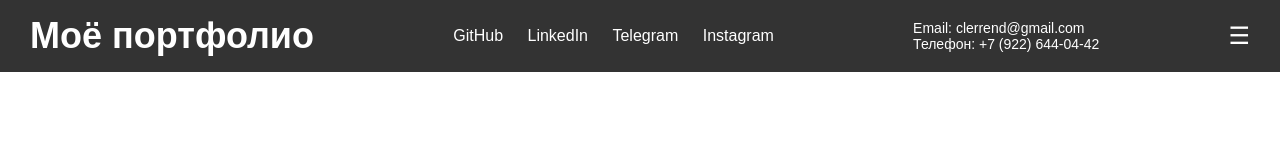
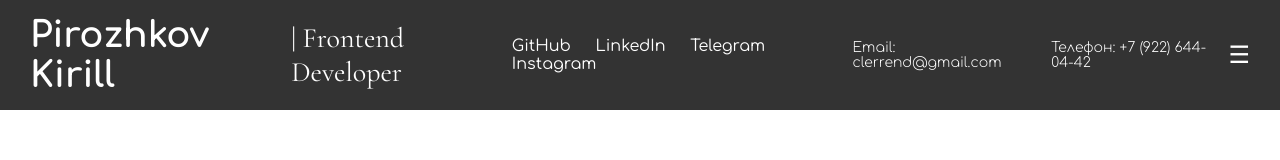
Before and after one commit to KPirozhkov/Frontend-portfolio, a plain HTML site: page src/index.html in a window 1280 px wide. Drawn offline with nearby package versions, Linux system fonts and the light colour scheme.

Commit message:
KAN-4: финальный хедер

```diff
--- a/src/index.html
+++ b/src/index.html
@@ -1,38 +1,34 @@
 <!DOCTYPE html>
 <html lang="ru">
-<head>
-    <meta charset="UTF-8">
-    <meta name="viewport" content="width=device-width, initial-scale=1.0">
-    <link rel="stylesheet" href="styles.css">
-    <title>Моё портфолио</title>
-</head>
+    <head>
+        <meta charset="UTF-8">
+        <meta name="viewport" content="width=device-width, initial-scale=1.0">
+        <title>Portfolio Site</title>
+        <link rel="preconnect" href="https://fonts.googleapis.com">
+        <link rel="preconnect" href="https://fonts.gstatic.com" crossorigin>
+        <link href="https://fonts.googleapis.com/css2?family=Comfortaa:wght@300..700&display=swap" rel="stylesheet">
+        <link rel="stylesheet" href="styles.css">
+        <link href="https://fonts.googleapis.com/css2?family=Cormorant+Garamond:wght@400;700&display=swap" rel="stylesheet">
+    </head>
 <body>
-
-    <!-- Логотип -->
     <header>
         <div class="logo">
-            <h1>Моё портфолио</h1>
+            <h1>Pirozhkov Kirill</h1>
+            <h2>| Frontend Developer</h2>
         </div>
-
-        <!-- Социальные ссылки -->
         <nav class="social-links">
-            <a href="#">GitHub</a>
+            <a href="https://github.com/KPirozhkov">GitHub</a>
             <a href="#">LinkedIn</a>
             <a href="#">Telegram</a>
             <a href="#">Instagram</a>
         </nav>
-
-        <!-- Контакты -->
         <div class="contacts">
             <p>Email: clerrend@gmail.com</p>
             <p>Телефон: +7 (922) 644-04-42</p>
         </div>
-
-        <!-- Кнопка бургер-меню -->
         <button class="burger-menu">
             ☰
         </button>
     </header>
-
 </body>
 </html>
--- a/src/styles.css
+++ b/src/styles.css
@@ -1,49 +1,56 @@
-/* Обнуляем отступы и задаем общий стиль */
 * {
     margin: 0;
     padding: 0;
     box-sizing: border-box;
-    font-family: Arial, sans-serif;
 }
-
-/* Стили для хедера */
+body {
+    font-family: "Comfortaa", sans-serif;
+    font-optical-sizing: auto;
+}
 header {
-    display: flex; /* Размещаем элементы в строку */
-    justify-content: space-between; /* Равномерное распределение */
-    align-items: center; /* Выравниваем элементы по вертикали */
+    display: flex;
+    justify-content: space-between;
+    align-items: center;
     padding: 15px 30px;
-    background-color: #333; /* Тёмный фон */
-    color: white; /* Белый текст */
+    background-color: #333;
+    color: white;
+}
+.logo {
+    display: flex;
+    align-items: center;
+    gap: 10px;
 }
 .logo h1 {
     font-size: 36px;
-    font-weight: bold;
+    font-weight: 700;
+    font-family: "Comfortaa", sans-serif;
     color: white;
 }
-
-/* Логотип */
-.logo img {
-    height: 50px; /* Фиксируем высоту логотипа */
+.logo h2 {
+    font-size: 28px;
+    font-weight: 400;
+    font-family: "Cormorant Garamond", serif;
+    color: #ffffff;
 }
-
-/* Социальные ссылки */
 .social-links a {
+    font-weight: 400;
+    font-size: 16px;
     color: white;
-    text-decoration: none; /* Убираем подчеркивание */
-    margin: 0 10px; /* Отступы между ссылками */
-    font-size: 16px;
+    text-decoration: none;
+    margin: 0 10px;
 }
-
 .social-links a:hover {
-    text-decoration: underline; /* Добавляем подчеркивание при наведении */
+    text-decoration: underline;
 }
-
-/* Контакты */
+.contacts {
+    display: flex;
+    align-items: center;
+    gap: 20px;
+}
 .contacts p {
+    font-weight: 300;
     font-size: 14px;
 }
-
-/* Бургер-меню */
 .burger-menu {
     font-size: 24px;
     background: none;
@@ -51,7 +58,6 @@ header {
     color: white;
     cursor: pointer;
 }
-
 .burger-menu:hover {
-    color: #ffcc00; /* Меняем цвет при наведении */
+    color: #109eb8;
 }
```
